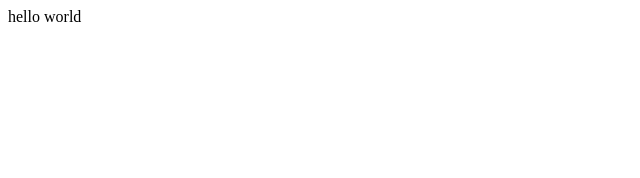
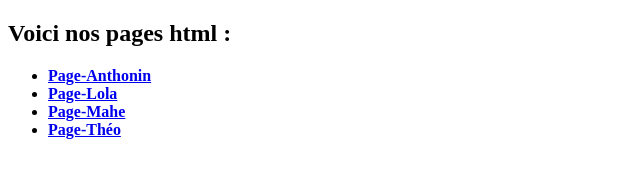
Before and after one commit to Theo-Bourt/Git_Prairy_Epsi_B1_2, a plain HTML site: page index.html in a window 1280 px wide. Shown: the whole page, without its empty margins (0-640 px from the left). Drawn offline with Linux system fonts and the light colour scheme.

Commit message:
version 3 - Anthonin.html et ajout index.html

```diff
--- a/index.html
+++ b/index.html
@@ -6,6 +6,12 @@
     <title>Index</title>
 </head>
 <body>
-    hello world
+    <h2>Voici nos pages html :</h2>
+    <ul>
+        <li><a href="Anthonin.html"><strong>Page-Anthonin</strong></a></li>
+        <li><a href="Lola.html"><strong>Page-Lola</strong></a></li>
+        <li><a href="Mahe.html"><strong>Page-Mahe</strong></a></li>
+        <li><a href="Theo.html"><strong>Page-Théo</strong></a></li>
+    </ul>
 </body>
 </html>
```
Also changed, not shown: Anthonin.html (+1 -0 lines).
